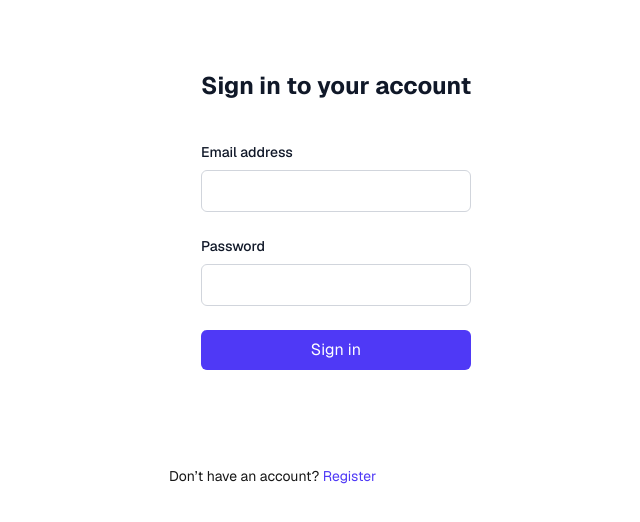
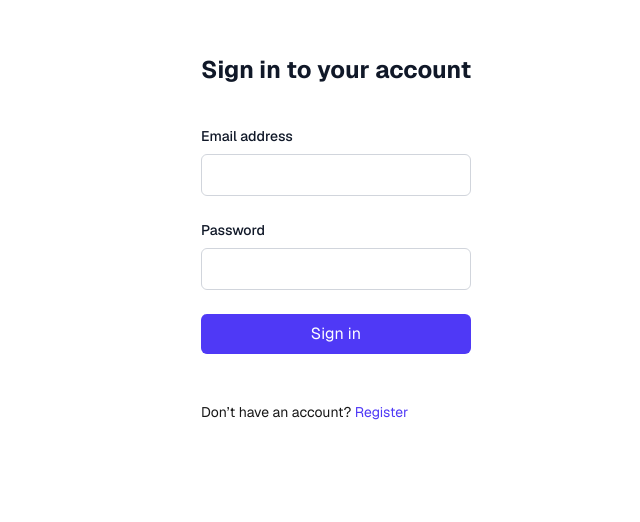
Before and after one commit to handsomekhalo/air_play_africa, a Next.js app in the folder frontend/: page / in a window 1280 px wide. Shown: the part 182-704 px from the top of the page, without its empty margins (304-944 px from the left). Built offline with nearby package versions, Linux system fonts and the light colour scheme; no server answers.

Commit message:
fixed login and artists page

```diff
--- a/frontend/src/app/Login_Component/login.js
+++ b/frontend/src/app/Login_Component/login.js
@@ -168,7 +168,7 @@
   };
 
   return (
-    <div className="flex min-h-full flex-1 flex-col justify-center px-6 py-12 lg:px-8">
+    <div classNam e="flex min-h-full flex-1 flex-col justify-center px-6 py-12 lg:px-8">
       <div className="sm:mx-auto sm:w-full sm:max-w-sm">
         <h2 className="mt-10 text-center text-2xl font-bold text-gray-900">
           Sign in to your account
--- a/frontend/src/app/admin/users/artists/page.js
+++ b/frontend/src/app/admin/users/artists/page.js
@@ -6,10 +6,17 @@
 
 const ArtistsTable = () => {
   const [artists, setArtists] = useState([]);
+  const [search, setSearch] = useState("");
 
   const [loading, setLoading] = useState(true);
 
   // const [artists, setArtists] = useState([]);
+
+  const filteredArtists = artists.filter(a =>
+  a.name.toLowerCase().includes(search.toLowerCase()) ||
+  a.email.toLowerCase().includes(search.toLowerCase())
+);
+
 
 const handleToggleArtist = async (artistId) => {
   try {
@@ -46,6 +53,7 @@
   if (loading) return <p>Loading artists…</p>;
 
   return (
+
     <table className="min-w-full text-sm">
       <thead>
         <tr className="border-b">
```
